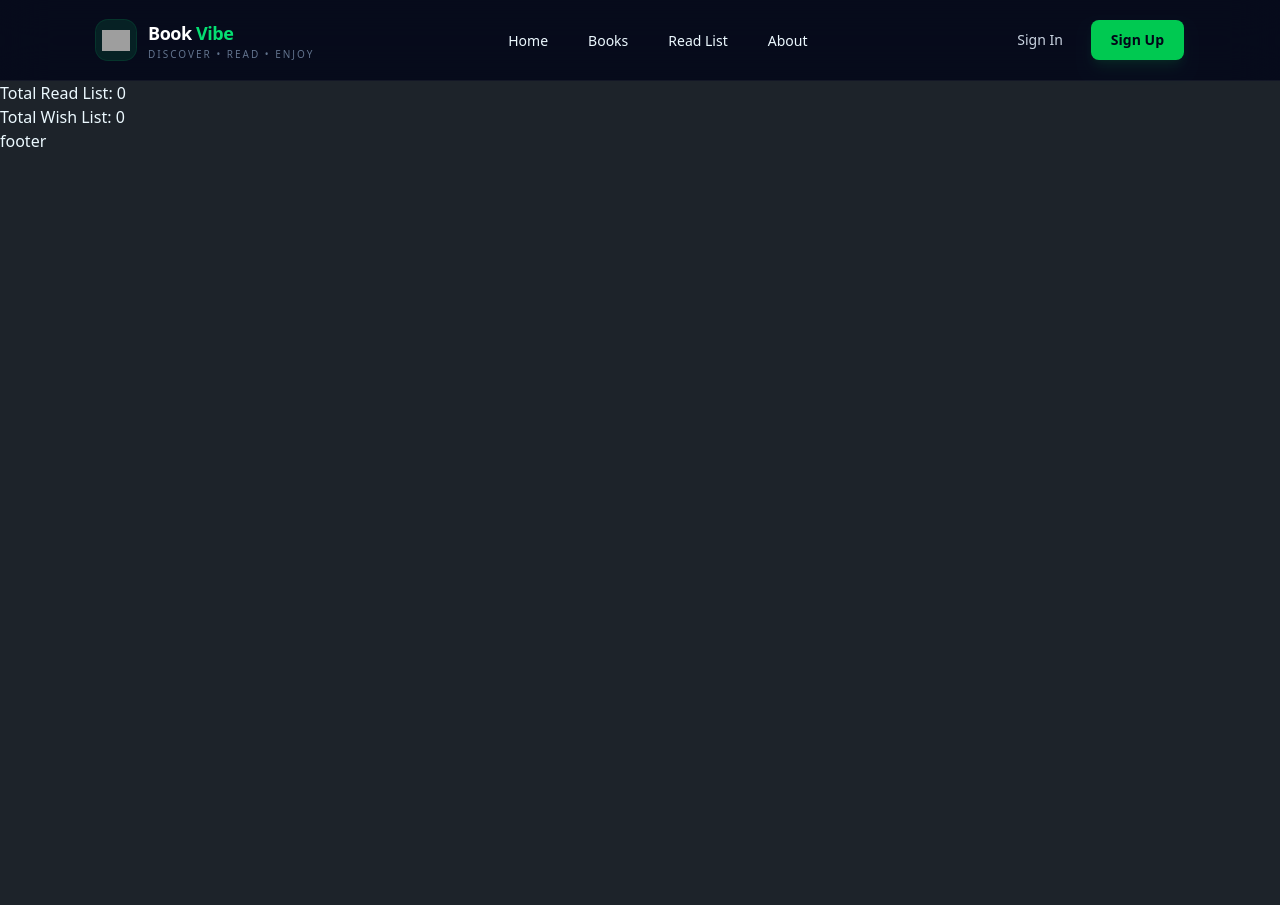
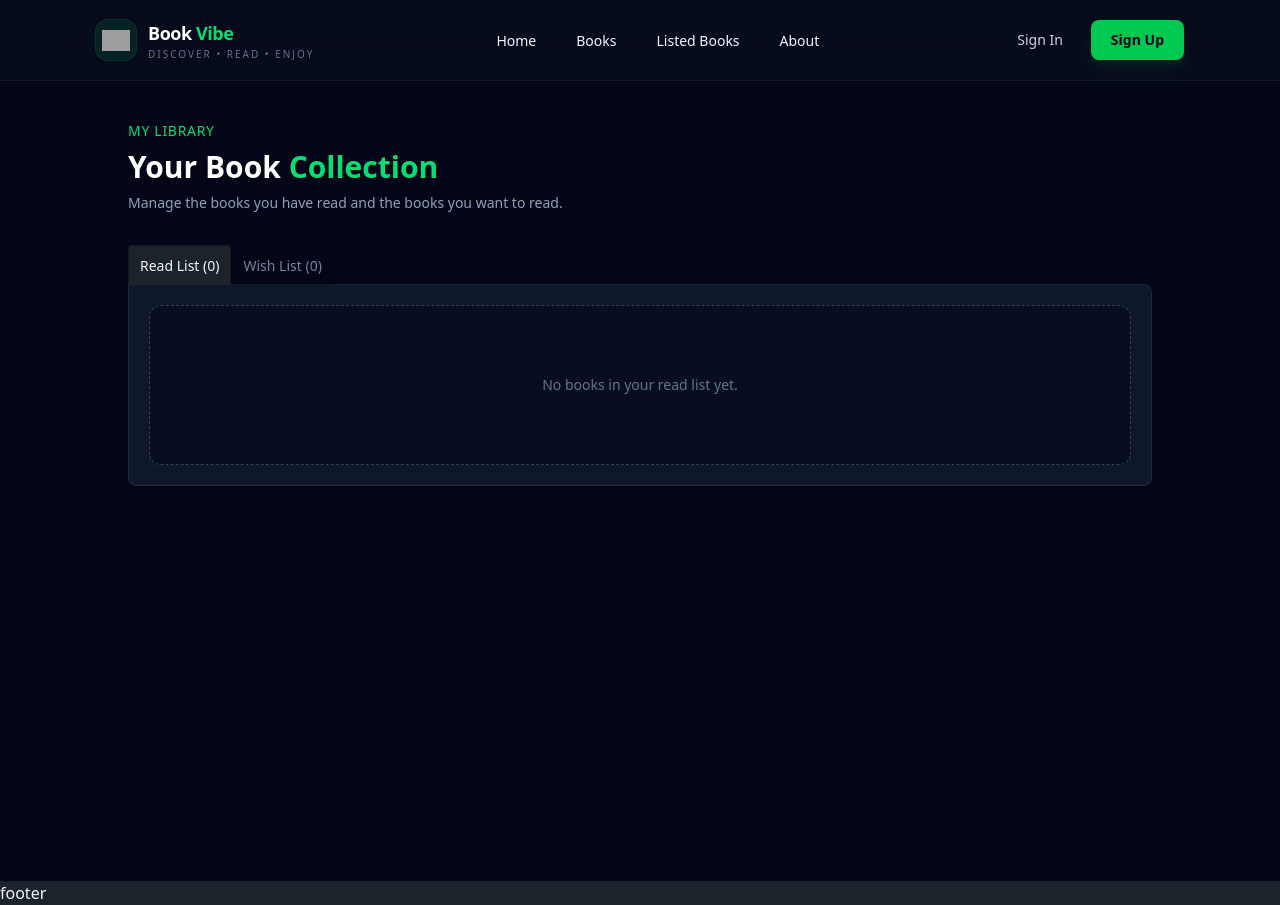
Before and after one commit to asm-saim/book-vibe, a Next.js app: page /list-book in a window 1280 px wide. Before the commit the page ends 800 px from the top, so only its background shows below. Built offline with nearby package versions, Linux system fonts and the light colour scheme; grey boxes are pictures that could not be loaded.

Commit message:
list-book cards rendered

```diff
--- a/src/app/list-book/page.tsx
+++ b/src/app/list-book/page.tsx
@@ -1,15 +1,125 @@
 "use client";
+
 import { BookContext } from "@/context/BookContext";
+import { IBook } from "@/types/types";
+import Image from "next/image";
 import { useContext } from "react";
 
 const ReadList = () => {
-  //using context
   const { readList, wishList } = useContext(BookContext);
-  console.log("From Read List & wish list", readList, wishList);
-  return <div>
-    <h1>Total Read List: {readList.length} </h1>
-    <h1>Total Wish List: {wishList.length} </h1>
-  </div>;
+
+  return (
+    <section className="min-h-screen bg-slate-950 px-4 py-10 sm:px-6 lg:px-8">
+      <div className="mx-auto max-w-5xl">
+        {/* Header */}
+        <div className="mb-8">
+          <p className="text-sm font-medium uppercase tracking-wider text-green-400">My Library</p>
+
+          <h1 className="mt-2 text-3xl font-bold text-white">
+            Your Book <span className="text-green-400">Collection</span>
+          </h1>
+
+          <p className="mt-2 text-sm text-slate-400">Manage the books you have read and the books you want to read.</p>
+        </div>
+
+
+
+        {/* Tabs */}
+        <div className="tabs tabs-lift w-full">
+          {/* Read List */}
+          <input
+            type="radio"
+            name="book_tabs"
+            className="tab"
+            aria-label={`Read List (${readList.length})`}
+            defaultChecked
+          />
+
+          <div className="tab-content border-slate-800 bg-slate-900 p-4 sm:p-5">
+            {readList.length > 0 ? (
+              <div className="space-y-4">
+                {readList.map((book: IBook) => (
+                  <LibraryCard key={book.bookId} book={book} />
+                ))}
+              </div>
+            ) : (
+              <EmptyState text="No books in your read list yet." />
+            )}
+          </div>
+
+          {/* Wishlist */}
+          <input type="radio" name="book_tabs" className="tab" aria-label={`Wish List (${wishList.length})`} />
+
+          <div className="tab-content border-slate-800 bg-slate-900 p-4 sm:p-5">
+            {wishList.length > 0 ? (
+              <div className="space-y-4">
+                {wishList.map((book: IBook) => (
+                  <LibraryCard key={book.bookId} book={book} />
+                ))}
+              </div>
+            ) : (
+              <EmptyState text="No books in your wishlist yet." />
+            )}
+          </div>
+        </div>
+      </div>
+    </section>
+  );
+};
+
+const LibraryCard = ({ book }: { book: IBook }) => {
+  return (
+    <article className="group flex min-h-40 overflow-hidden rounded-xl border border-slate-800 bg-slate-950 transition duration-300 hover:border-green-400/40">
+      {/* Image */}
+      <div className="relative hidden w-28 shrink-0 sm:block">
+        <Image src={book.image} fill alt={book.bookName} className="h-full w-full object-cover" />
+      </div>
+
+      {/* Content */}
+      <div className="flex flex-1 flex-col justify-between p-4">
+        <div>
+          <div className="flex items-start justify-between gap-4">
+            <div>
+              <h2 className="line-clamp-1 text-lg font-bold text-white transition group-hover:text-green-400">
+                {book.bookName}
+              </h2>
+
+              <p className="mt-0.5 text-sm text-slate-400">by {book.author}</p>
+            </div>
+
+            <span className="shrink-0 rounded-full bg-green-400/10 px-2.5 py-1 text-xs font-medium text-green-400">
+              {book.category}
+            </span>
+          </div>
+
+          <p className="mt-2 line-clamp-2 text-sm leading-5 text-slate-400">{book.review}</p>
+        </div>
+
+        {/* Bottom Info */}
+        <div className="mt-3 flex items-center justify-between border-t border-slate-800 pt-3">
+          <div className="flex items-center gap-4 text-xs">
+            <span className="text-yellow-400">★ {book.rating}</span>
+
+            <span className="text-slate-400">{book.totalPages} pages</span>
+
+            <span className="hidden text-slate-500 sm:inline">{book.yearOfPublishing}</span>
+          </div>
+
+          <button className="rounded-lg bg-green-500 px-3 py-1.5 text-xs font-semibold text-slate-950 transition hover:bg-green-400">
+            Details
+          </button>
+        </div>
+      </div>
+    </article>
+  );
+};
+
+const EmptyState = ({ text }: { text: string }) => {
+  return (
+    <div className="flex min-h-40 items-center justify-center rounded-xl border border-dashed border-slate-700 bg-slate-950/50">
+      <p className="text-sm text-slate-500">{text}</p>
+    </div>
+  );
 };
 
 export default ReadList;
--- a/src/components/shared/Navabr.tsx
+++ b/src/components/shared/Navabr.tsx
@@ -7,7 +7,7 @@ const Navbar = () => {
   const navItems = [
     { name: "Home", href: "/" },
     { name: "Books", href: "/books" },
-    { name: "Read List", href: "/list-book" },
+    { name: "Listed Books", href: "/list-book" },
     { name: "About", href: "/about" },
   ];
 
```
